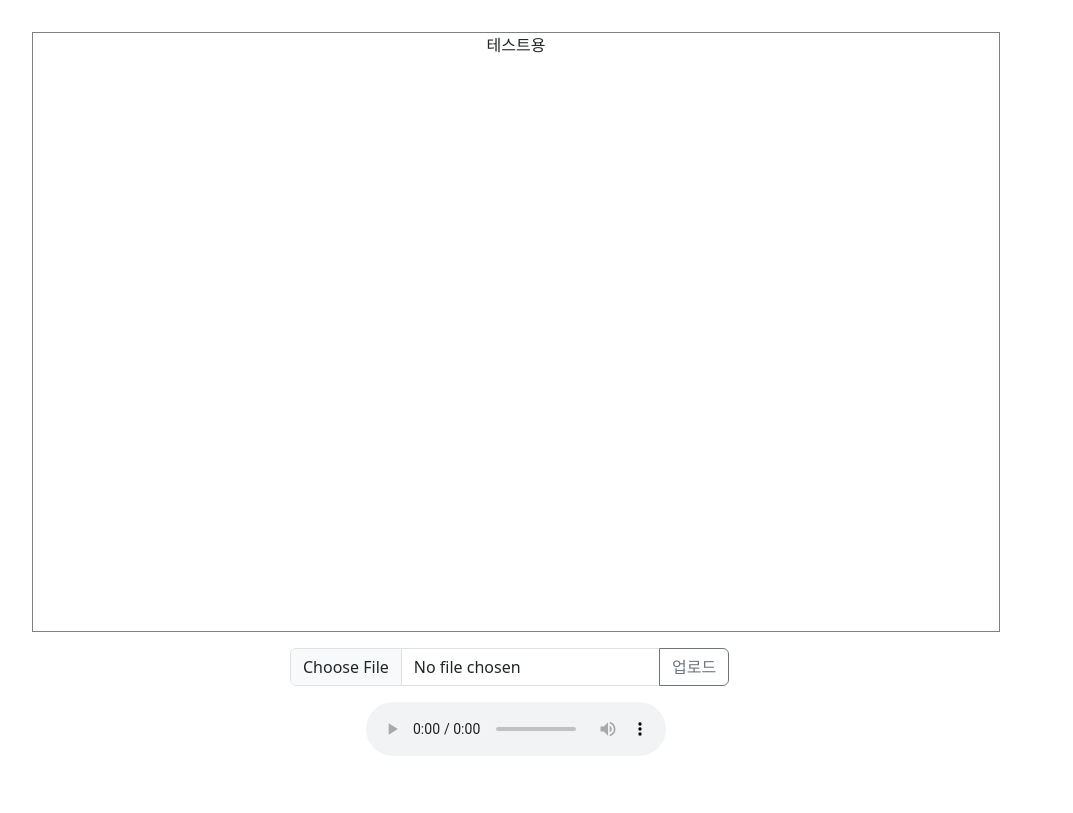
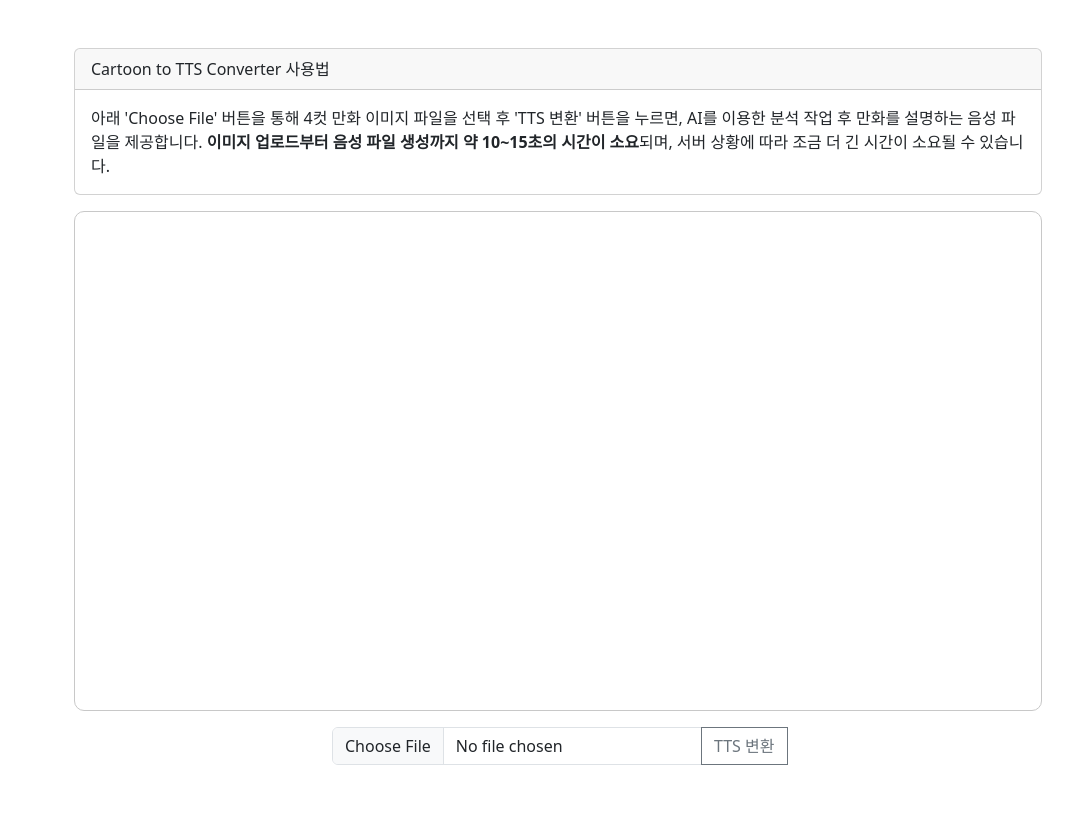
Before and after one commit to AI-LeGo/Service-Backend, a FastAPI app: page / in a window 1280 px wide. Shown: the whole page, without its empty margins (82-1155 px from the left). Before the commit the page ends 756 px from the top, so only its background shows below. Run offline with FastAPI, Linux system fonts and the light colour scheme; some libraries are stand-ins or nearby versions.

Commit message:
update features

```diff
--- a/main.py
+++ b/main.py
@@ -1,6 +1,7 @@
 from fastapi import FastAPI, UploadFile, File, HTTPException, WebSocket
 from fastapi.middleware.cors import CORSMiddleware
 from starlette.responses import FileResponse
+from pydantic import BaseModel
 
 import os
 import json
@@ -69,14 +70,34 @@ async def upload_photo(file: UploadFile = File(...)):
                 json.dump(json_data, json_file, indent=2)
 
             tts_result = subprocess.run([f"cd ../Emotional-TTS; python inference.py {file_name};"], shell=True)
-
             if tts_result:
                 parent_directory = os.path.dirname(os.getcwd())
                 wav_file_path = parent_directory + f"/Emotional-TTS/outputs/gen_{file_name}.wav"
 
-                return FileResponse(wav_file_path, filename=file_name, media_type="audio/wav")
+                with open(f'../Emotional-TTS/text_file/{file_name}.txt', "r", encoding="utf-8") as text_file:
+                    script_text = text_file.read()
 
+                response = {
+                    # "file" : FileResponse(wav_file_path, filename=file_name, media_type="audio/wav"),
+                    "script" : script_text,
+                    "file_name" : file_name,
+                }
+
+                return response
 
     # Error handling
     except Exception as e:
         raise HTTPException(status_code=500, detail=str(e))
+
+@app.post("/wav/{file_name}")
+async def get_wav(file_name: str):
+    try:
+        parent_directory = os.path.dirname(os.getcwd())
+        wav_file_path = parent_directory + f"/Emotional-TTS/outputs/gen_{file_name}.wav"
+
+        print(wav_file_path)
+
+        return FileResponse(wav_file_path, filename=file_name, media_type="audio/wav")
+
+    except Exception as e:
+        raise HTTPException(status_code=500, detail=str(e))
--- a/template/index.html
+++ b/template/index.html
@@ -6,33 +6,90 @@
     <meta name="viewport" content="width=device-width, initial-scale=1.0">
     <link href="https://cdn.jsdelivr.net/npm/bootstrap@5.3.2/dist/css/bootstrap.min.css" rel="stylesheet" integrity="sha384-T3c6CoIi6uLrA9TneNEoa7RxnatzjcDSCmG1MXxSR1GAsXEV/Dwwykc2MPK8M2HN" crossorigin="anonymous">
     <script src="https://cdn.jsdelivr.net/npm/bootstrap@5.3.2/dist/js/bootstrap.bundle.min.js" integrity="sha384-C6RzsynM9kWDrMNeT87bh95OGNyZPhcTNXj1NW7RuBCsyN/o0jlpcV8Qyq46cDfL" crossorigin="anonymous"></script>
-    <title>Image to TTS Service</title>
+    <script src="https://cdn.jsdelivr.net/npm/sweetalert2@11"></script>
+    <title>Cartoon to TTS Converter</title>
 </head>
 <body>
 
-<div class="container" style="text-align:center;">
+<div class="container d-flex align-items-center justify-content-center" style="min-height: 80vh;">
     <div style="width:1000px" class="m-3 p-3">
-        <div id="image_container" class="d-flex justify-content-center" style="width:100%; height:600px; border: 1px solid grey">테스트용</div>
+        <div class="d-flex justify-content-center mt-3 mb-3">
+            <div class="card">
+                <div class="card-header">
+                    Cartoon to TTS Converter 사용법
+                </div>
+                <div class="card-body">
+                    <p class="card-text">아래 'Choose File' 버튼을 통해 4컷 만화 이미지 파일을 선택 후 'TTS 변환' 버튼을 누르면, AI를 이용한 분석 작업 후 만화를 설명하는 음성 파일을 제공합니다. <strong>이미지 업로드부터 음성 파일 생성까지 약 10~15초의 시간이 소요</strong>되며, 서버 상황에 따라 조금 더 긴 시간이 소요될 수 있습니다.</p>
+                </div>
+            </div>
+        </div>
+        <div id="image_container" class="d-flex justify-content-center" style="width:100%; height:500px; border: 1px solid rgb(200, 200, 200); border-radius: 10px"></div>
         <div id="button_container" class="d-flex justify-content-between d-grid gap-2 col-6 mx-auto">
             <form id="uploadForm" enctype="multipart/form-data">
                 <div class="input-group m-3" style="width:100%">
-                        <input type="file" class="form-control" id="inputGroupFile04" aria-describedby="inputGroupFileAddon04" aria-label="Upload" accept="image/*" id="file" name='file'>
-                        <button class="btn btn-outline-secondary" type="button" id="inputGroupFileAddon04" onclick="uploadImage()">업로드</button>
+                    <input type="file" class="form-control" aria-describedby="inputGroupFileAddon04" aria-label="Upload" accept="image/*" id="file" name="file" onchange="displayImagePreview()" style="width:70%">
+                    <button class="btn btn-outline-secondary" type="button" id="inputGroupFileAddon04" onclick="uploadImage()">TTS 변환</button>
+                    <button class="btn btn-secondary" type="button" disabled id="loading_btn" style="display:none;">
+                        <span class="spinner-border spinner-border-sm" aria-hidden="true"></span>
+                        <span role="status">변환중...</span>
+                    </button>
                 </div>
             </form>
         </div>
         <div id="audio_container" class="d-flex justify-content-center">
-            <audio controls id="audioPlayer">
+            <audio controls id="audioPlayer" style="display:none;">
                 Your browser does not support the audio element.
             </audio>
+        </div>
+        <div class="accordion mt-3 mb-3" id="text_accordian" style="display: none;">
+            <div class="accordion-item">
+                <h2 class="accordion-header">
+                    <button class="accordion-button" type="button" data-bs-toggle="collapse" data-bs-target="#collapseOne" aria-expanded="true" aria-controls="collapseOne">
+                        음원 스크립트 전문
+                    </button>
+                </h2>
+                <div id="collapseOne" class="accordion-collapse collapse show" data-bs-parent="#text_accordian">
+                    <div class="accordion-body" id="text_script_content"></div>
+                </div>
+            </div>
         </div>
     </div>
 </div>
 
 <script>
+    function displayImagePreview() {
+        const fileInput = document.getElementById('file');
+        const imageContainer = document.getElementById('image_container');
+
+        if (fileInput.files && fileInput.files[0]) {
+            const reader = new FileReader();
+
+            reader.onload = function(e) {
+                const img = document.createElement('img');
+                img.src = e.target.result;
+                img.style.maxHeight = '100%';
+                img.style.maxWidth = '100%';
+                imageContainer.innerHTML = '';
+                imageContainer.appendChild(img);
+            }
+
+            reader.readAsDataURL(fileInput.files[0]);
+        }
+    }
+
     async function uploadImage() {
         var formData = new FormData(document.getElementById('uploadForm'));
         const audioPlayer = document.getElementById("audioPlayer");
+
+        const defaultButton = document.getElementById('inputGroupFileAddon04');
+        const loadingButton = document.getElementById('loading_btn');
+        const textAccordian = document.getElementById('text_accordian');
+        const textScriptContent = document.getElementById('text_script_content');
+
+        defaultButton.style.display = 'none';
+        loadingButton.style.display = 'block';
+        audioPlayer.style.display = 'none';
+        textAccordian.style.display = 'none';
 
         try {
             const response = await fetch("http://ec2-44-200-25-62.compute-1.amazonaws.com:8000/upload/photo", {
@@ -41,19 +98,55 @@
             });
 
             if (response.ok) {
-                alert("Audio creation complete");
-                const blob = await response.blob();
-                const objectURL = URL.createObjectURL(blob);
-                audioPlayer.src = objectURL;
-                // audioPlayer.play();
+                const data = await response.json();
+                const script_text = data.script;
+                textScriptContent.innerText = script_text;
+
+                const response2 = await fetch("http://ec2-44-200-25-62.compute-1.amazonaws.com:8000/wav/" + data.file_name, {
+                    method: "POST"
+                });
+
+                if (response2.ok) {
+                    Swal.fire({
+                        title: "Success",
+                        text: "TTS 음원 생성에 성공했습니다.",
+                        icon: "success"
+                    });
+                    const blob = await response2.blob();
+                    const objectURL = URL.createObjectURL(blob);
+
+                    audioPlayer.src = objectURL;
+                    audioPlayer.play();
+                } else {
+                    Swal.fire({
+                        title: "Error",
+                        text: "TTS 음원 생성에 실패했습니다.",
+                        icon: "error"
+                    });
+                }
+
             } else {
-                alert("Error converting image to WAV");
+                Swal.fire({
+                    title: "Error",
+                    text: "TTS 음원 생성에 실패했습니다.",
+                    icon: "error"
+                });
             }
 
         } catch (error) {
             console.error("Error:", error);
-            alert("Error converting image to WAV");
+            Swal.fire({
+                title: "Error",
+                text: "TTS 음원 생성에 실패했습니다.",
+                icon: "error"
+            });
         }
+
+        defaultButton.style.display = 'block';
+        loadingButton.style.display = 'none';
+        audioPlayer.style.display = 'block';
+        textAccordian.style.display = 'block';
+
     }
 </script>
 </body>
```
